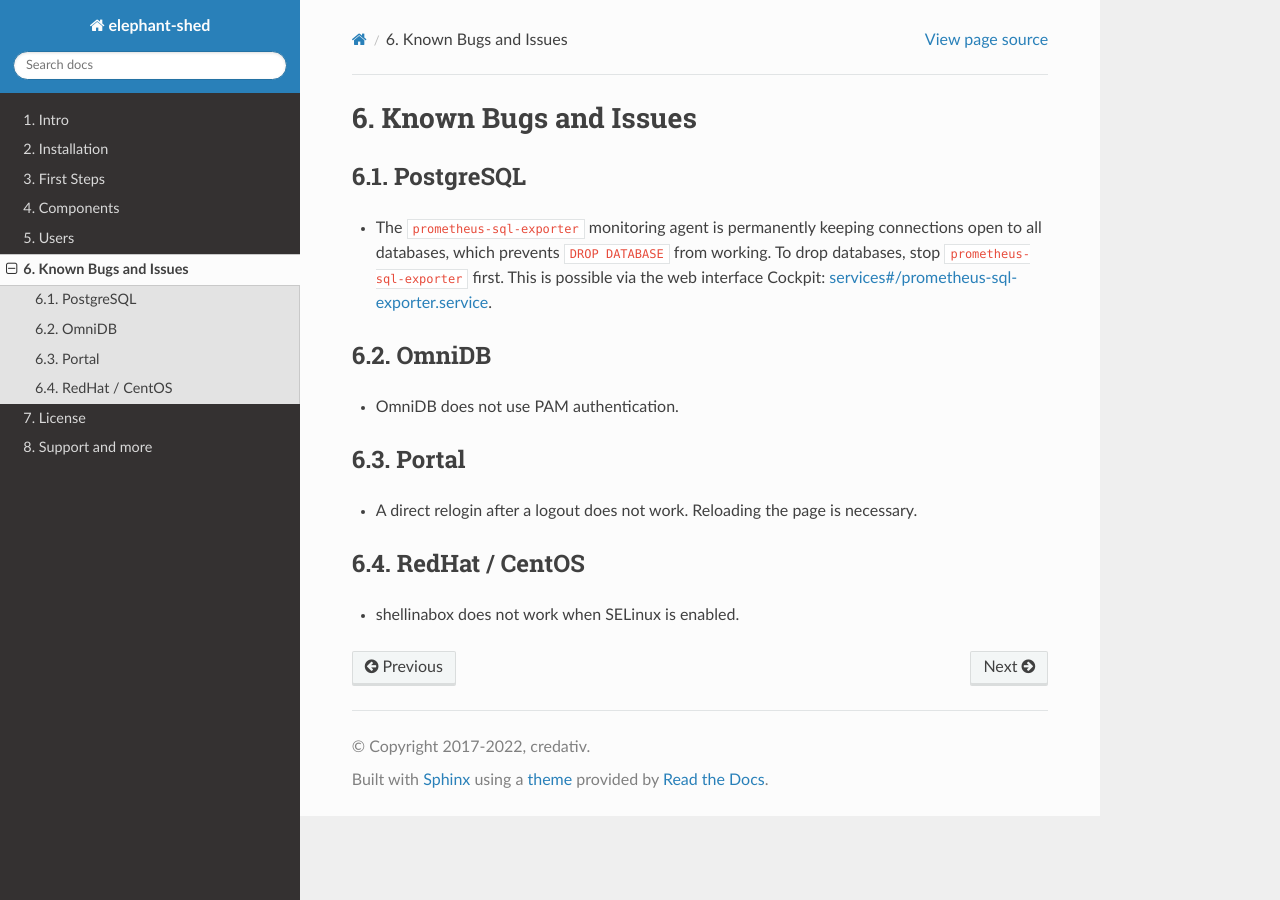
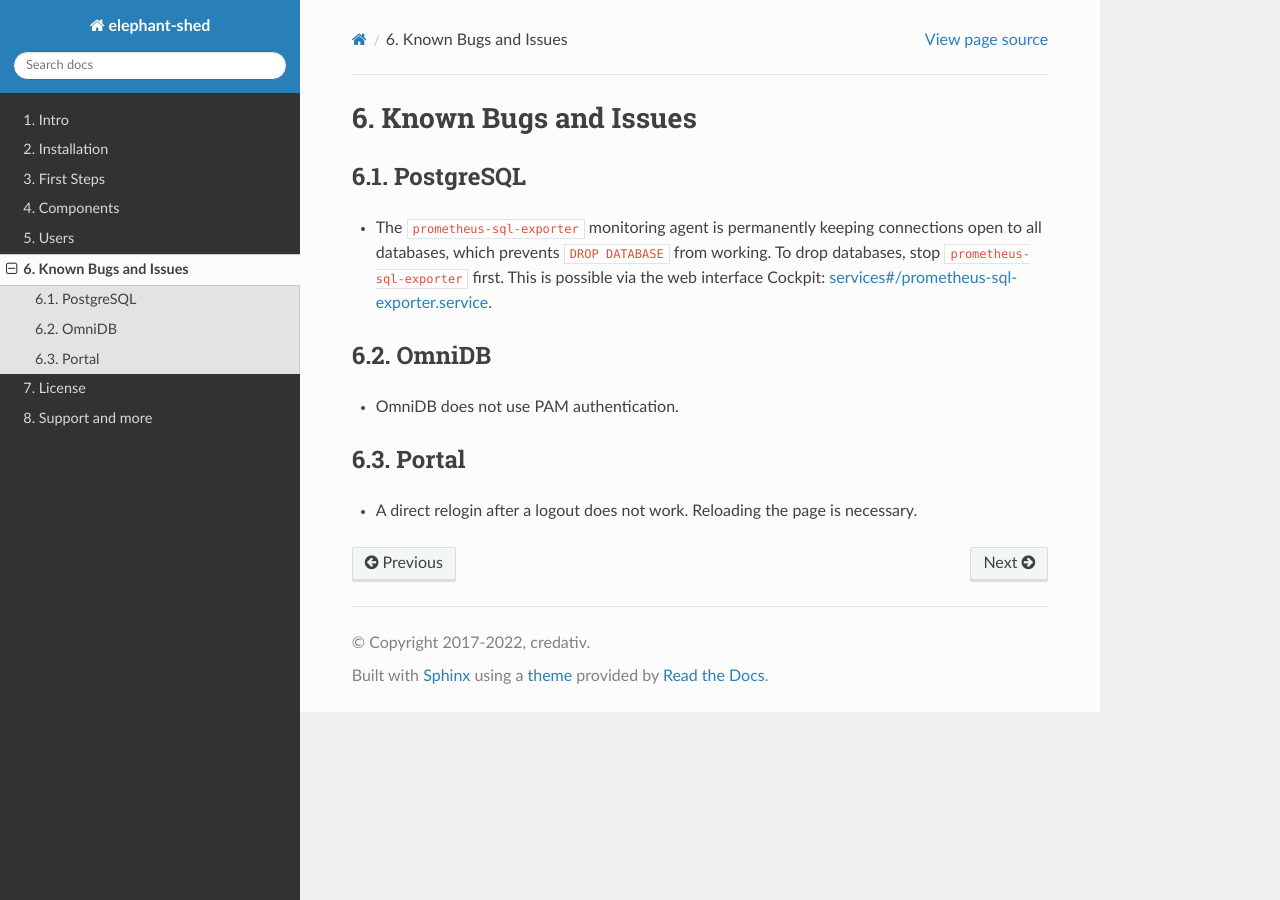
Before and after one commit to credativ/elephant-shed, a Sphinx documentation site: the page built from doc/chapter/issues.md, in a window 1280 px wide. Built offline with Sphinx 7.4.7 and the Read the Docs theme 3.1.0, drawn with Linux system fonts in a browser that asks for light colours.

Commit message:
Removed RedHat/Centos entries for doc, as they are not supported any more

```diff
--- a/doc/chapter/issues.md
+++ b/doc/chapter/issues.md
@@ -14,7 +14,3 @@
 ## Portal
 
   * A direct relogin after a logout does not work. Reloading the page is necessary.
-
-## RedHat / CentOS
-
-  * shellinabox does not work when SELinux is enabled.
```
Also changed, not shown: doc/chapter/users.md (+0 -2 lines).
